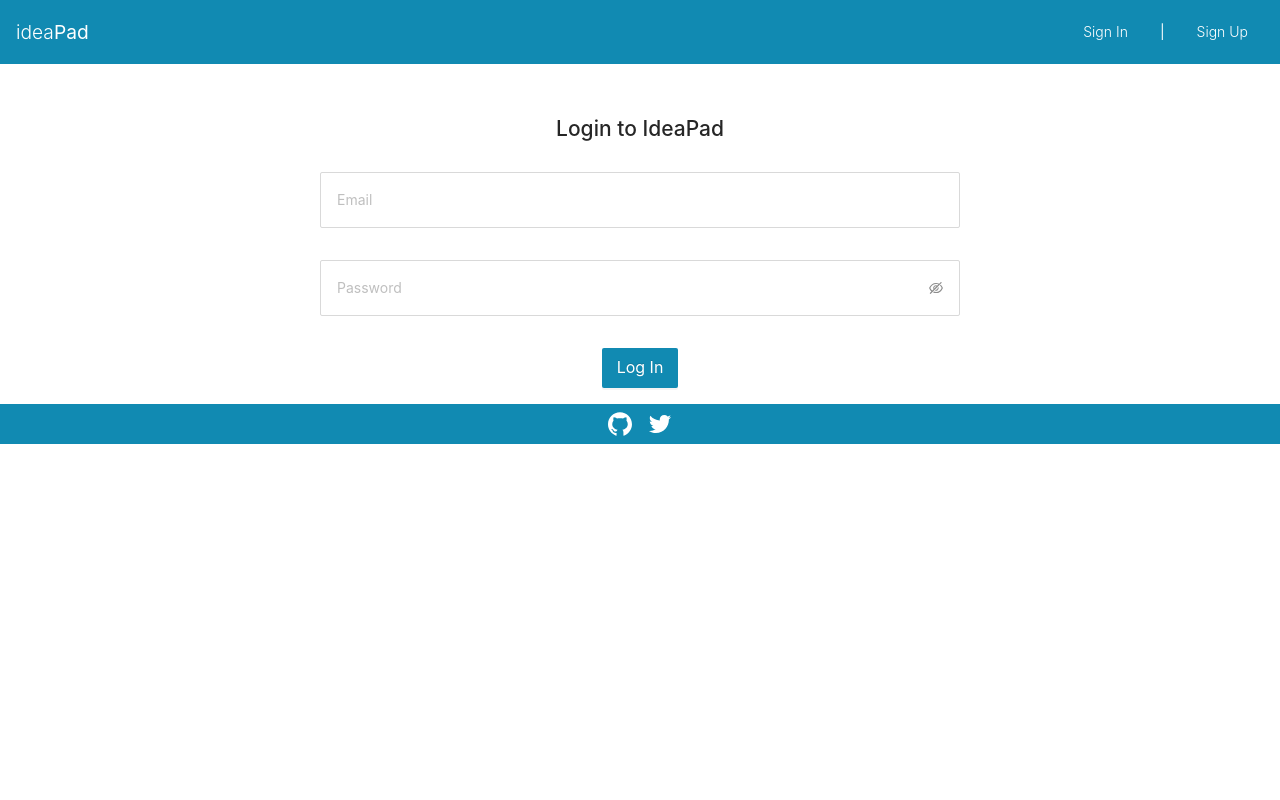
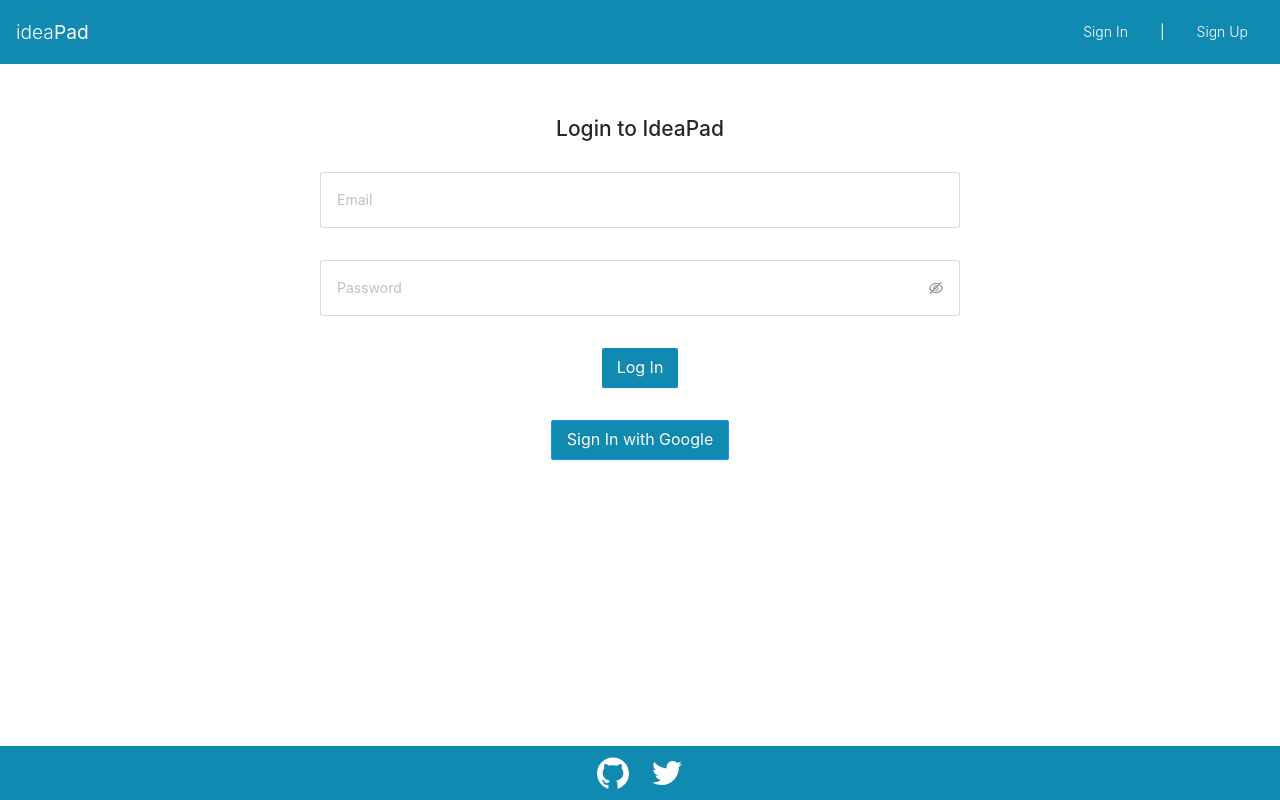
Before and after one commit to efortney28/ideapad, a React (Create React App) app: page /login in a window 1280 px wide. Built offline with nearby package versions, Linux system fonts and the light colour scheme; no server answers.

Commit message:
fixed footer and google auth

```diff
--- a/src/components/layout/AppFooter.js
+++ b/src/components/layout/AppFooter.js
@@ -3,7 +3,7 @@ import "../../styles/footer.css";
 
 const AppFooter = () => {
   return (
-    <footer>
+    <footer className="app-footer">
       <a
         className="social-icon-link"
         href="https://github.com/efortney28"
--- a/src/components/pages/Login.js
+++ b/src/components/pages/Login.js
@@ -84,14 +84,14 @@ const Login = () => {
       >
         Log In
       </Button>
-      {/* <Button
+      <Button
         size="large"
         type="primary"
         className="google-btn"
         onClick={() => handleGoogleSignIn()}
       >
         Sign In with Google
-      </Button> */}
+      </Button>
     </section>
   );
 };
--- a/src/components/pages/SignUp.js
+++ b/src/components/pages/SignUp.js
@@ -95,14 +95,14 @@ const SignUp = () => {
       >
         Create Account
       </Button>
-      {/* <Button
+      <Button
         size="large"
         type="primary"
         className="google-btn"
         onClick={() => handleGoogleSignIn()}
       >
         Sign Up with Google
-      </Button> */}
+      </Button>
     </section>
   );
 };
--- a/src/styles/footer.css
+++ b/src/styles/footer.css
@@ -4,12 +4,16 @@ footer {
   justify-content: center;
   text-align: center;
   align-items: center;
+  position: fixed;
+  bottom: 0;
+  width: 100%;
+  z-index: 99;
 }
 .social-icon-link {
   text-decoration: none;
   color: white;
 }
 .social-icon {
-  font-size: 1.5rem;
-  margin: 0.5rem;
+  font-size: 2rem;
+  margin: 0.7rem;
 }
```
